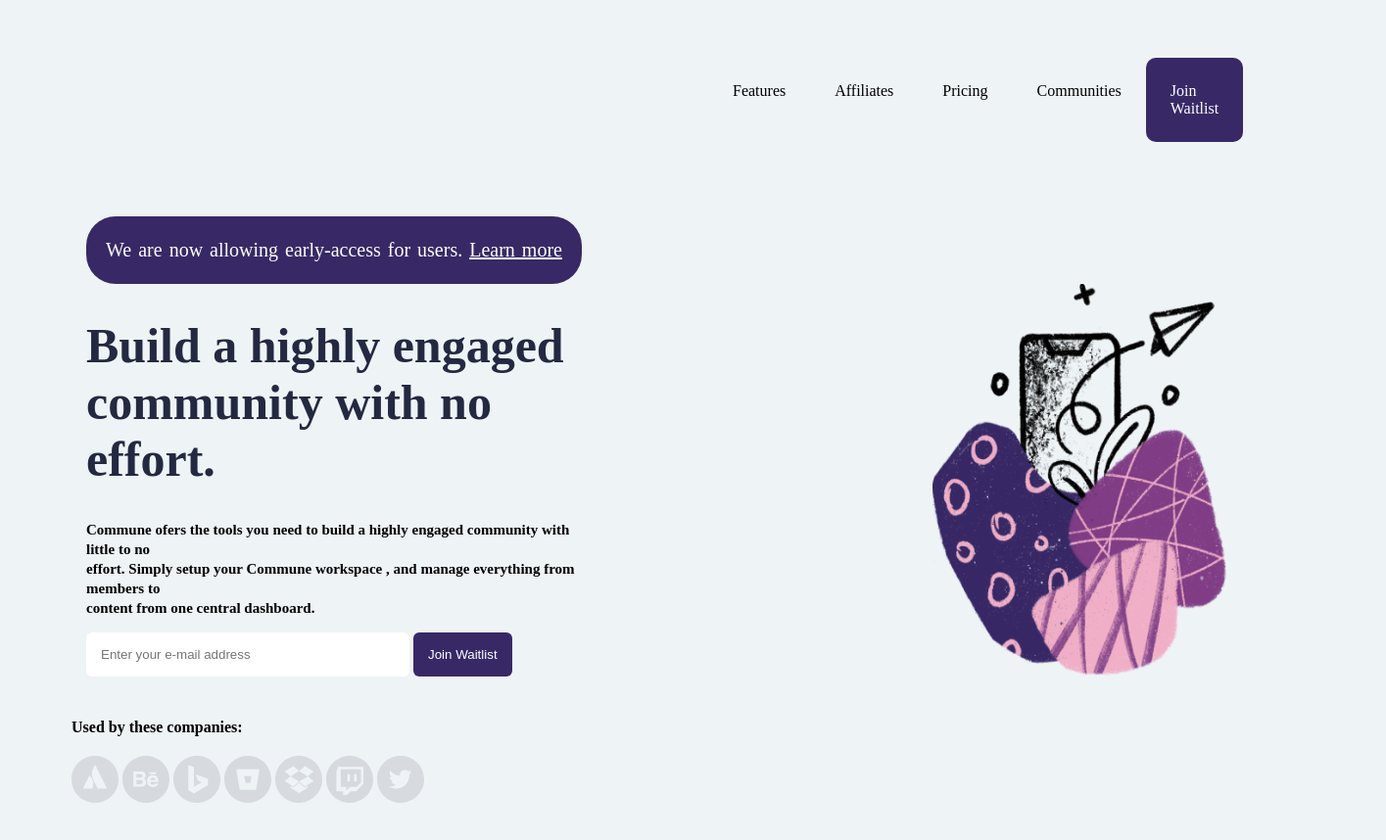
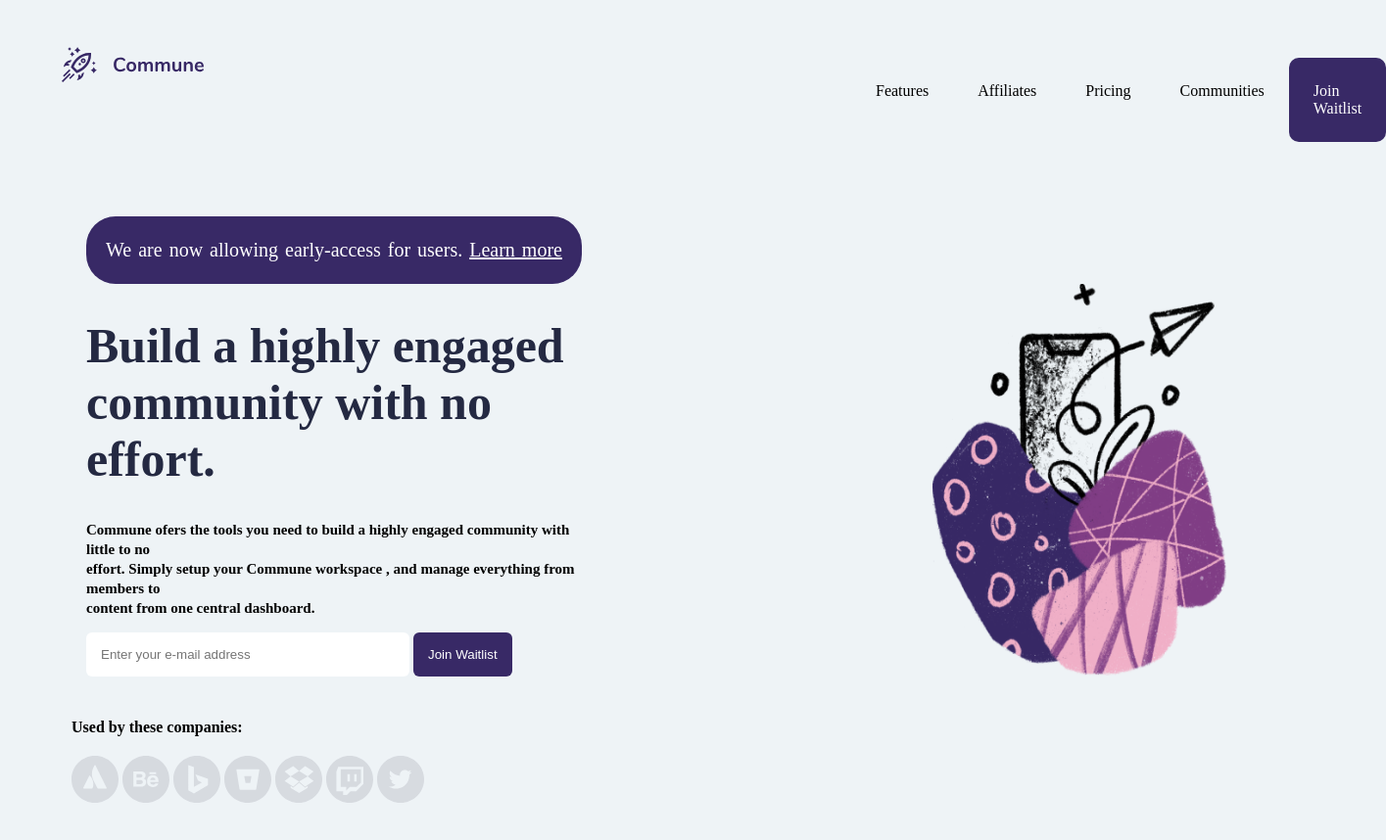
Before and after one commit to jaleela9502/MFA_20221121, a plain HTML site: page index.html in a window 1280 px wide. Shown: the whole page at 98% size, 1415 px wide, since content can reach past the window. Drawn offline with Linux system fonts and the light colour scheme; files whose address does not match are found by name.

Commit message:
Update index.html

```diff
--- a/index.html
+++ b/index.html
@@ -10,7 +10,7 @@
 <body>
     <header>
         <div class="commune">
-            <img src="images/Logo.svg" alt="">
+            <img src="Logo.svg" alt="">
         </div>
         <div class="nav">
             <ul>
```
